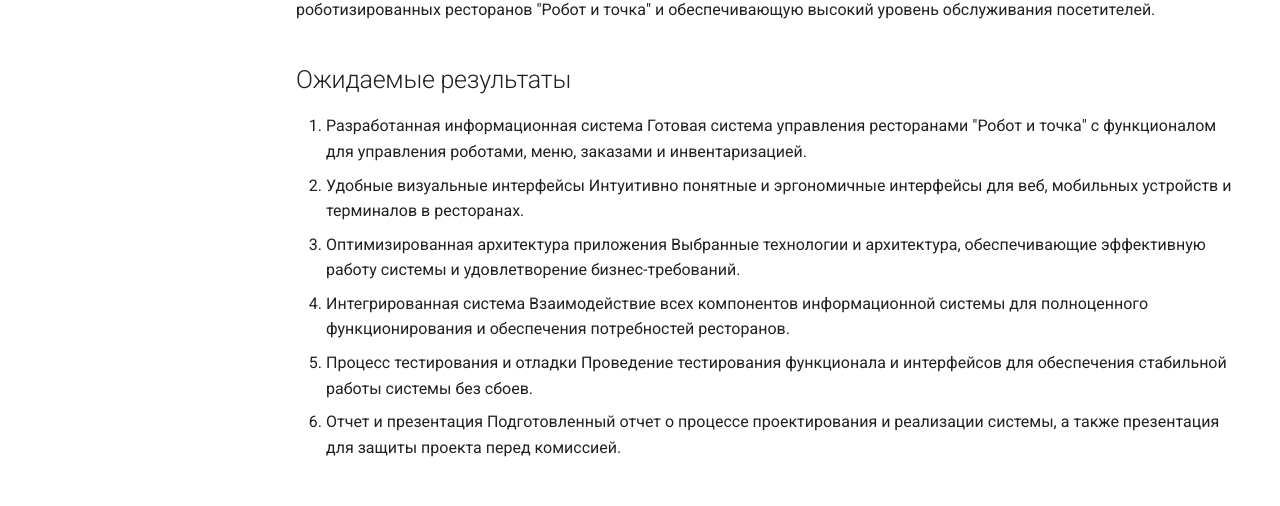
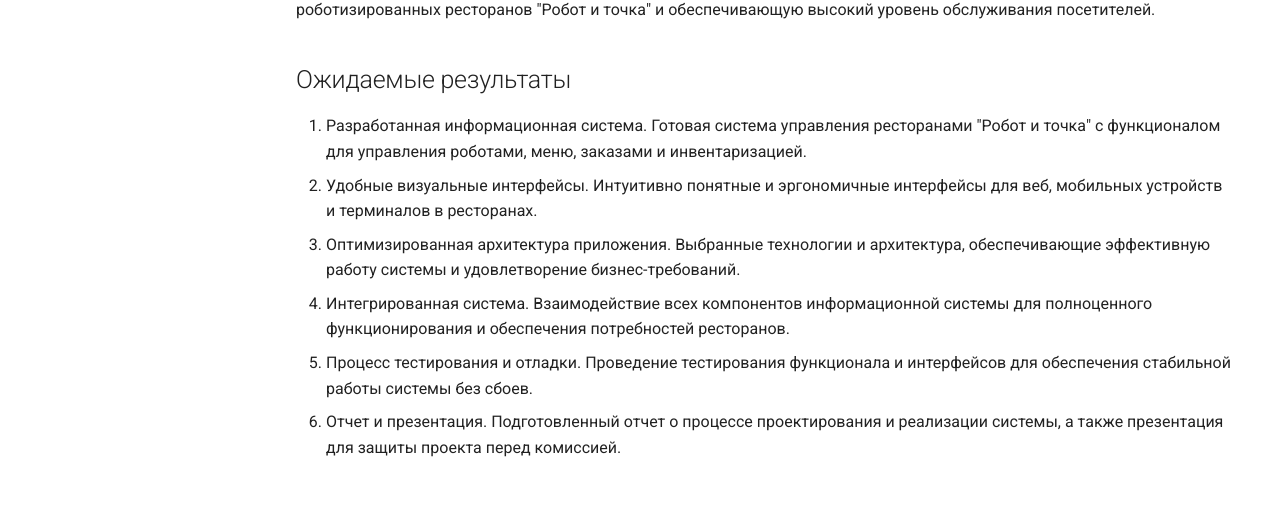
Before and after one commit to mariashapoval/Otus, an MkDocs documentation site: the page built from docs/index.md, in a window 1280 px wide and 900 px high, scrolled down 608 px. Shown: the part 144-650 px from the top of the window. Built offline with MkDocs 1.6.1 and Material for MkDocs 9.7.7, drawn with Linux system fonts in a browser that asks for light colours; comment, search, counter and statistics services are not loaded.

```diff
--- a/docs/index.md
+++ b/docs/index.md
@@ -16,18 +16,18 @@
 
 ## Ожидаемые результаты
 
-1. Разработанная информационная система
-Готовая система управления ресторанами "Робот и точка" с функционалом для управления роботами, меню, заказами и инвентаризацией.
-2. Удобные визуальные интерфейсы
-Интуитивно понятные и эргономичные интерфейсы для веб, мобильных устройств и терминалов в ресторанах.
-3. Оптимизированная архитектура приложения
-Выбранные технологии и архитектура, обеспечивающие эффективную работу системы и удовлетворение бизнес-требований.
-4. Интегрированная система
-Взаимодействие всех компонентов информационной системы для полноценного функционирования и обеспечения потребностей ресторанов.
-5. Процесс тестирования и отладки
-Проведение тестирования функционала и интерфейсов для обеспечения стабильной работы системы без сбоев.
-6. Отчет и презентация
-Подготовленный отчет о процессе проектирования и реализации системы, а также презентация для защиты проекта перед комиссией.
+1. Разработанная информационная система.
+   Готовая система управления ресторанами "Робот и точка" с функционалом для управления роботами, меню, заказами и инвентаризацией.
+2. Удобные визуальные интерфейсы.
+   Интуитивно понятные и эргономичные интерфейсы для веб, мобильных устройств и терминалов в ресторанах.
+3. Оптимизированная архитектура приложения.
+   Выбранные технологии и архитектура, обеспечивающие эффективную работу системы и удовлетворение бизнес-требований.
+4. Интегрированная система.
+   Взаимодействие всех компонентов информационной системы для полноценного функционирования и обеспечения потребностей ресторанов.
+5. Процесс тестирования и отладки.
+   Проведение тестирования функционала и интерфейсов для обеспечения стабильной работы системы без сбоев.
+6. Отчет и презентация.
+   Подготовленный отчет о процессе проектирования и реализации системы, а также презентация для защиты проекта перед комиссией.
 
 ## Документация
 
```
